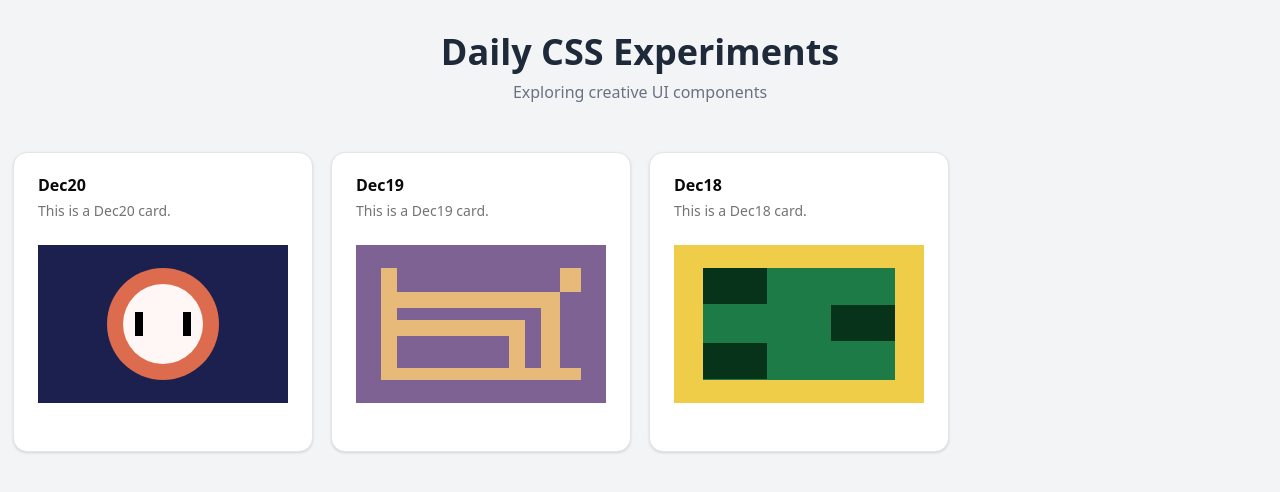
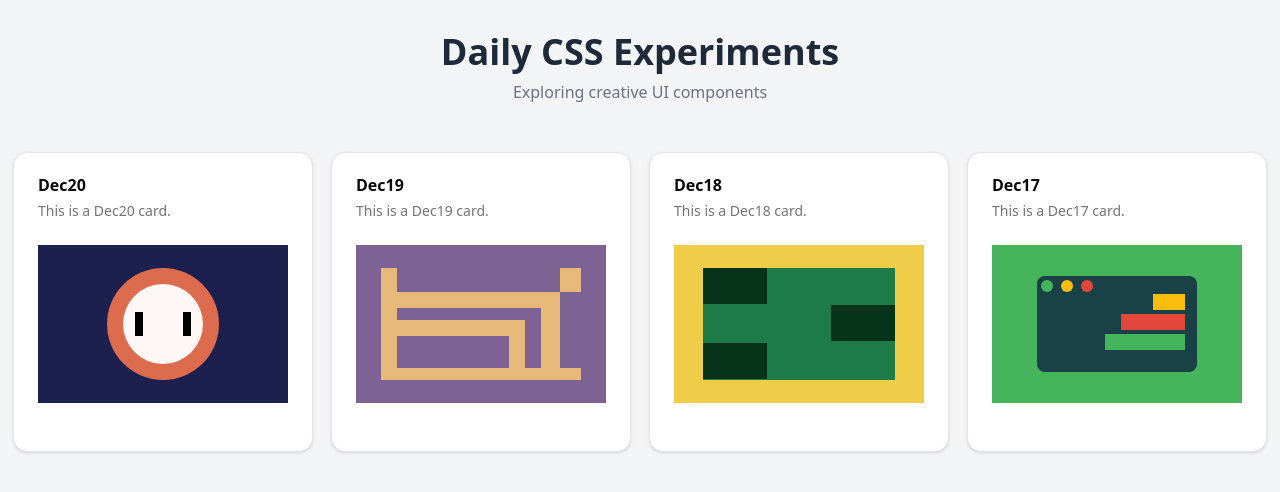
Before and after one commit to Abhay-86/css-challenges, a Next.js app: page /css-challenges/ in a window 1280 px wide. Shown: the top 492 px of the page. Built offline with nearby package versions, Linux system fonts and the light colour scheme.

Commit message:
Feat/Done-challenge-Dec17-add-css

```diff
--- a/app/page.tsx
+++ b/app/page.tsx
@@ -10,13 +10,15 @@ import {
 import Dec20 from "@/components/css/Dec20";
 import Dec19 from "@/components/css/Dec19";
 import Dec18 from "@/components/css/Dec18";
+import Dec17 from "@/components/css/Dec17";
 
-const items = ["Dec20", "Dec19", "Dec18"];
+const items = ["Dec20", "Dec19", "Dec18", "Dec17"];
 
 const componentMap: Record<string, React.ComponentType> = {
   Dec20: Dec20,
   Dec19: Dec19,
   Dec18: Dec18,
+  Dec17: Dec17,
 };
 
 export default function Home() {
--- /dev/null
+++ b/components/css/Dec17.tsx
@@ -0,0 +1,16 @@
+export default function Dec17() {
+    return (
+        <div className="bg-[#45B45B] w-full h-full flex items-center justify-center">
+            <div className="bg-[#194247] w-40 h-24 rounded-md flex flex-row">
+                <div className="bg-[#45B45B] w-3 h-3 rounded-full m-1"></div>
+                <div className="bg-[#FABC0D] w-3 h-3 rounded-full m-1"></div>
+                <div className="bg-[#E3473C] w-3 h-3 rounded-full m-1"></div>
+                <div className="flex flex-col items-end justify-center ml-2">
+                    <div className="bg-[#FABC0D] h-4 w-8  mb-1"></div>
+                    <div className="bg-[#E3473C] h-4 w-16  mb-1"></div>
+                    <div className="bg-[#45B45B] h-4 w-20  mb-1"></div>
+                </div>
+            </div>
+        </div>
+    )
+};
```
